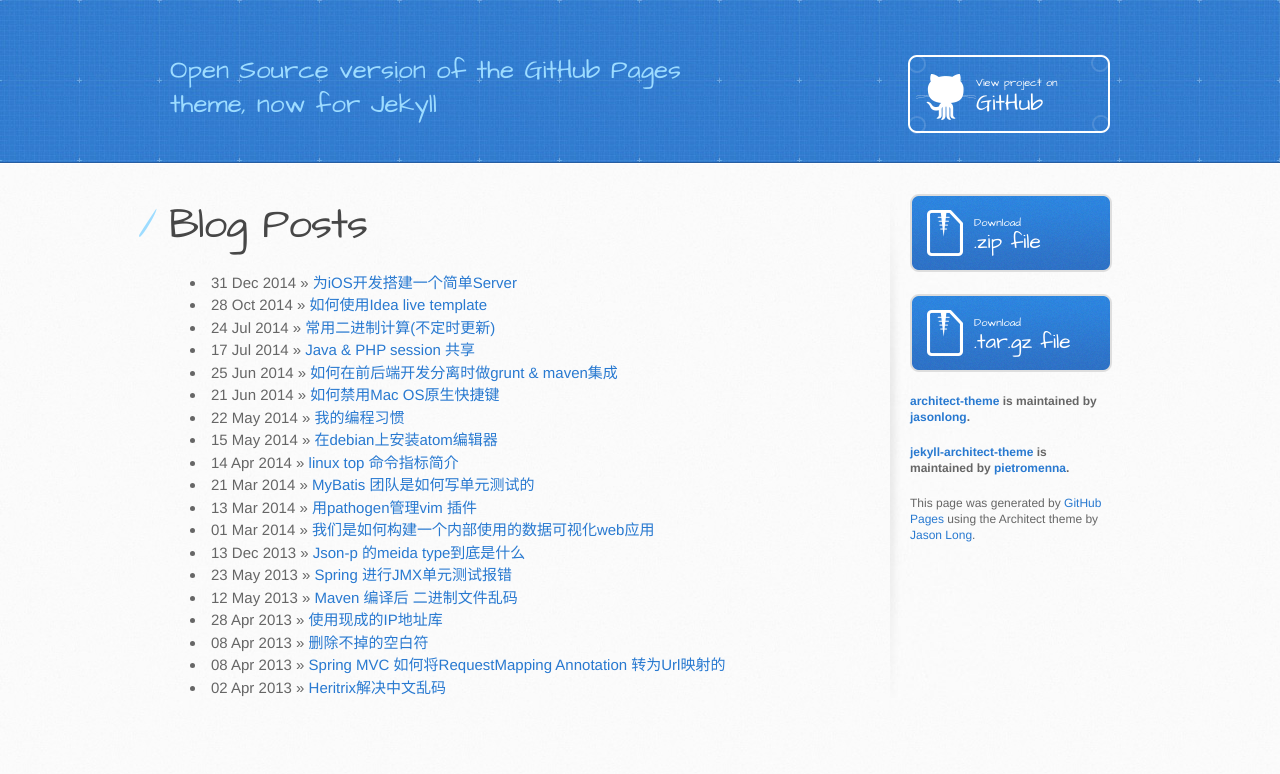
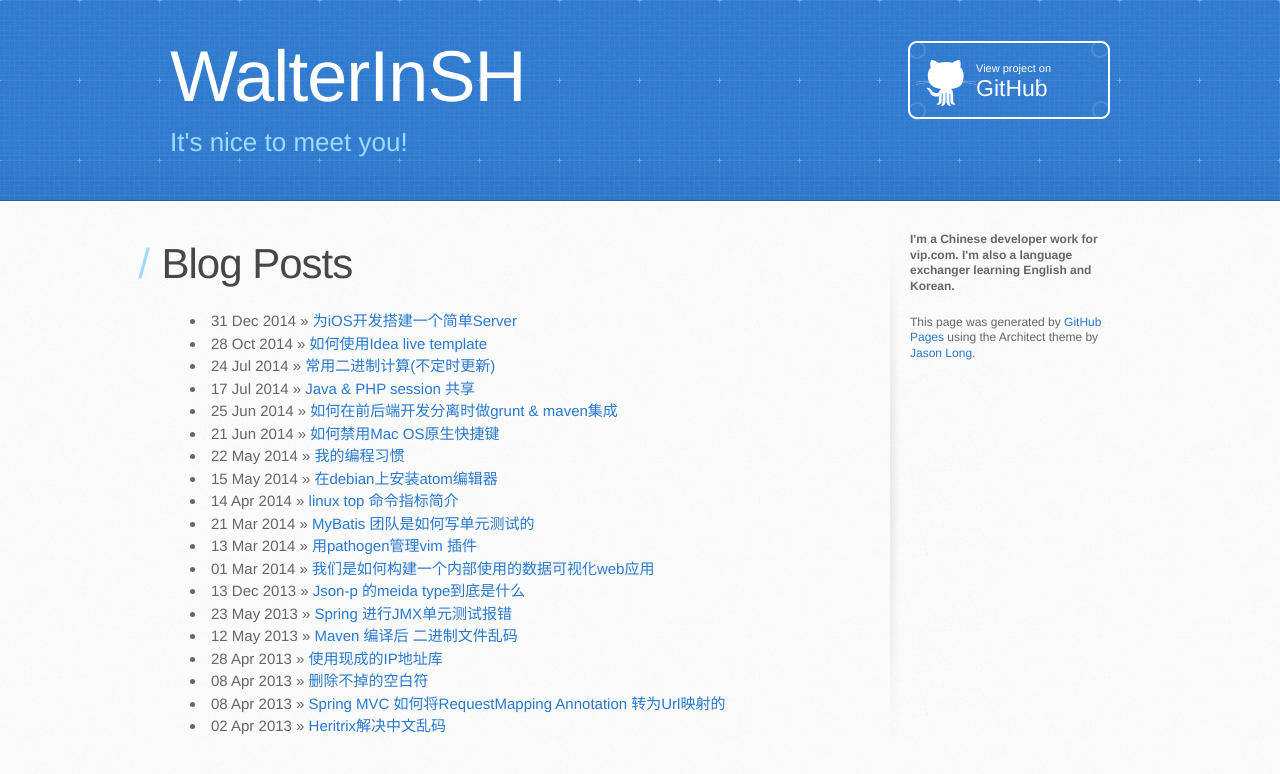
Before and after one commit to WalterInSH/walterinsh.github.io, a Jekyll site: the page built from index.html, in a window 1280 px wide. Shown: the top 774 px of the page. Built offline with Jekyll 4.4.1, drawn with Linux system fonts in a browser that asks for light colours; some web fonts are replaced; Markdown is read by kramdown in place of the engine named in the settings.

Commit message:
replace theme

```diff
--- a/_layouts/default.html
+++ b/_layouts/default.html
@@ -4,24 +4,20 @@
     <meta charset='utf-8'>
     <meta http-equiv="X-UA-Compatible" content="chrome=1">
     <meta name="viewport" content="width=device-width, initial-scale=1, maximum-scale=1">
-    <link href='https://fonts.googleapis.com/css?family=Architects+Daughter' rel='stylesheet' type='text/css'>
+    <link href='/stylesheets/font.css' rel='stylesheet' type='text/css'>
     <link rel="stylesheet" type="text/css" href="/stylesheets/stylesheet.css" media="screen" />
     <link rel="stylesheet" type="text/css" href="/stylesheets/pygment_trac.css" media="screen" />
     <link rel="stylesheet" type="text/css" href="/stylesheets/print.css" media="print" />
 
-    <!--[if lt IE 9]>
-    <script src="//html5shiv.googlecode.com/svn/trunk/html5.js"></script>
-    <![endif]-->
-
-    <title> {{ page.title }} </title>
+    <title> WalterInSH </title>
   </head>
 
   <body>
     <header>
       <div class="inner">
-        <h1> {{ site.name }} </h1>
-        <h2>Open Source version of the GitHub Pages theme, now for Jekyll</h2>
-        <a href="https://github.com/pietromenna/jekyll-architect-theme" class="button"><small>View project on</small> GitHub</a>
+        <h1> WalterInSH </h1>
+        <h2>It's nice to meet you!</h2>
+        <a href="https://github.com/pietromenna/WalterInSH" class="button"><small>View project on</small> GitHub</a>
       </div>
     </header>
 
@@ -34,18 +30,7 @@
         </section>
 
         <aside id="sidebar">
-          <a href="https://github.com/pietromenna/jekyll-architect-theme/archive/master.zip" class="button">
-            <small>Download</small>
-            .zip file
-          </a>
-          <a href="https://github.com/pietromenna/jekyll-architect-theme/archive/master.tar.gz" class="button">
-            <small>Download</small>
-            .tar.gz file
-          </a>
-
-          <p class="repo-owner"><a href="https://github.com/jasonlong/architect-theme">architect-theme</a> is maintained by <a href="https://github.com/jasonlong">jasonlong</a>.</p>
-
-          <p class="repo-owner"><a href="https://github.com/pietromenna/jekyll-architect-theme">jekyll-architect-theme</a> is maintained by <a href="https://github.com/pietromenna">pietromenna</a>.</p>
+          <p class="repo-owner">I'm a Chinese developer work for vip.com. I'm also a language exchanger learning English and Korean.</p>
 
           <p>This page was generated by <a href="https://pages.github.com">GitHub Pages</a> using the Architect theme by <a href="https://twitter.com/jasonlong">Jason Long</a>.</p>
         </aside>
--- /dev/null
+++ b/stylesheets/font.css
@@ -0,0 +1,8 @@
+/* latin */
+@font-face {
+  font-family: 'Architects Daughter';
+  font-style: normal;
+  font-weight: 400;
+  src: local('Architects Daughter'), local('ArchitectsDaughter'), url(https://fonts.gstatic.com/s/architectsdaughter/v6/RXTgOOQ9AAtaVOHxx0IUBBoTIN0je7AiOLXaVBr1ByU.woff2) format('woff2');
+  unicode-range: U+0000-00FF, U+0131, U+0152-0153, U+02C6, U+02DA, U+02DC, U+2000-206F, U+2074, U+20AC, U+2212, U+2215, U+E0FF, U+EFFD, U+F000;
+}
```
